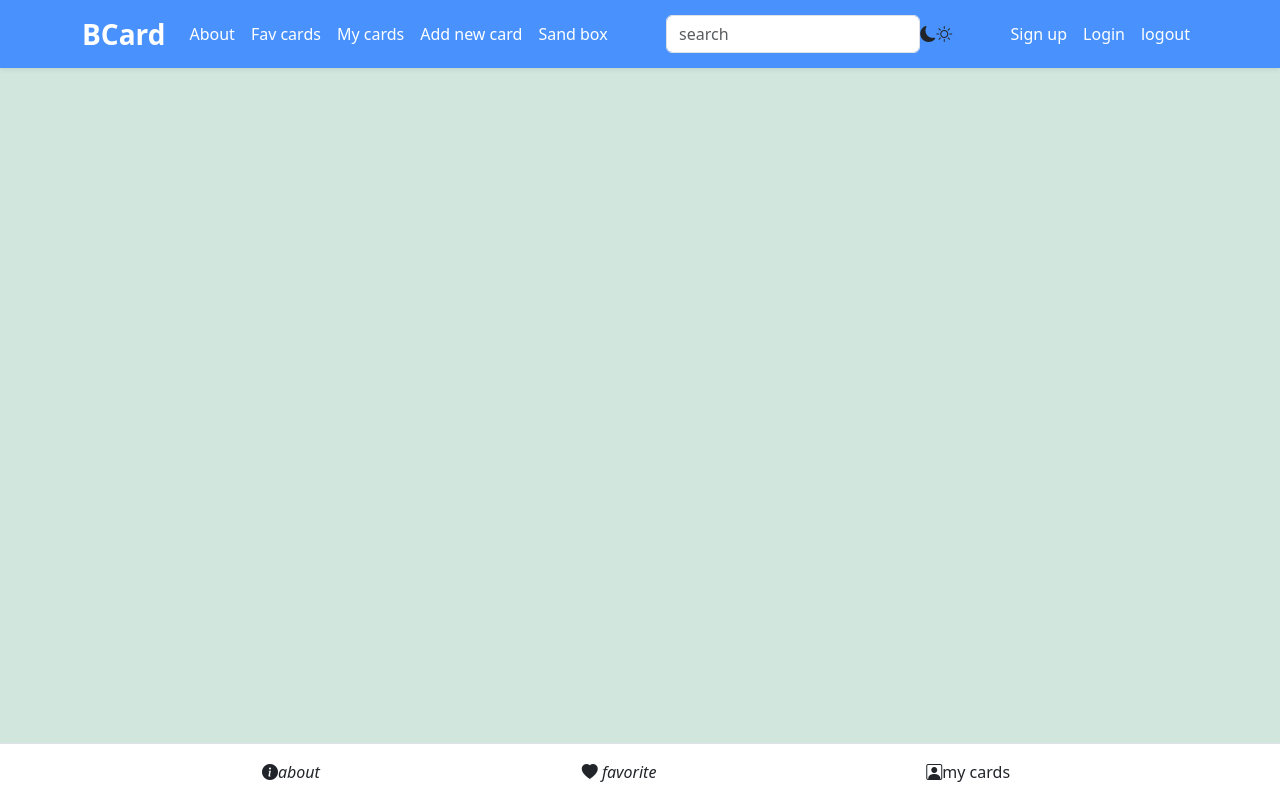
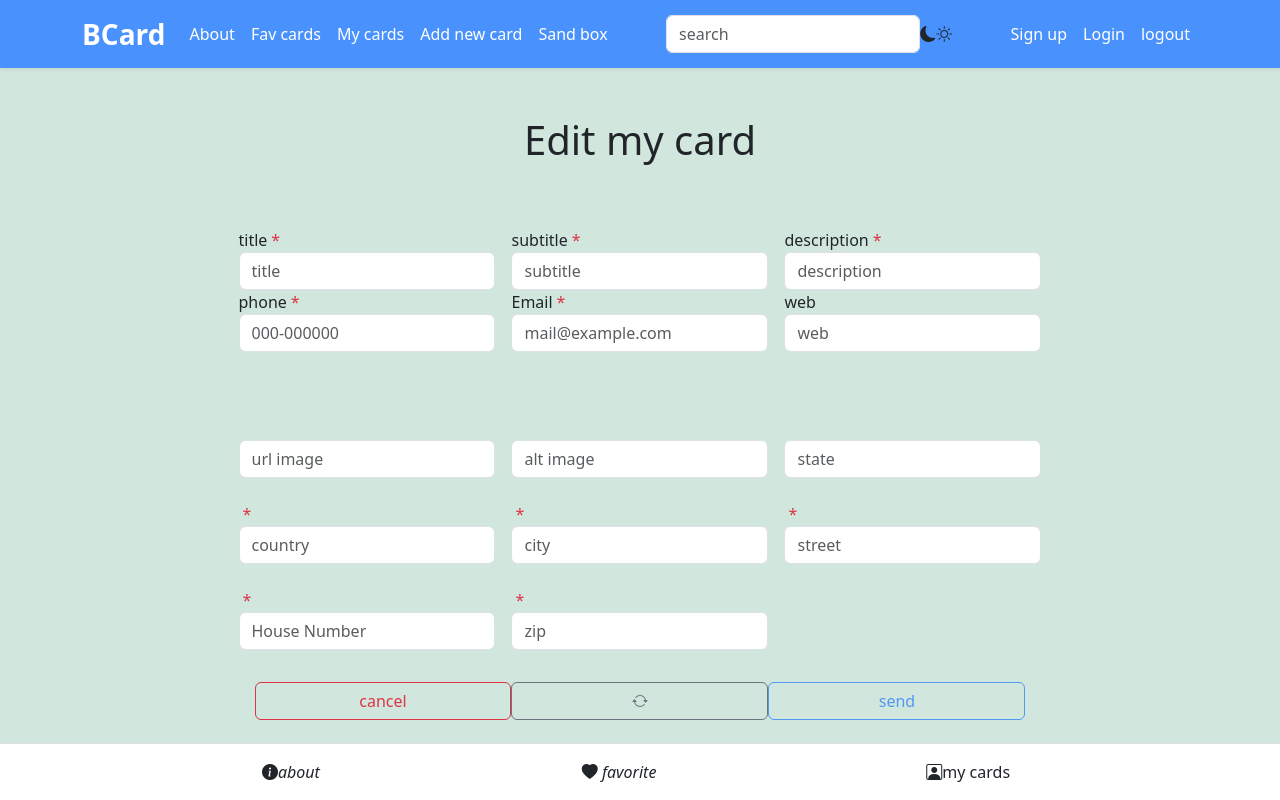
Before and after one commit to tirza7176/projsectreact, a React (Vite) app: page /editCard in a window 1280 px wide. Built offline with nearby package versions, Linux system fonts and the light colour scheme.

Commit message:
add edit card

```diff
--- a/src/App.jsx
+++ b/src/App.jsx
@@ -13,6 +13,7 @@ import SignOut from "./pages/signout";
 import Mycards from "./pages/mycards";
 import CreateCard from "./pages/createCard";
 import FavCards from "./pages/favcard";
+import EditCard from "./pages/editCard";
 function App() {
   return (
     <div className="min-vh-100 d-flex flex-column">
@@ -28,6 +29,7 @@ function App() {
           <Route path="/signout" element={<SignOut />} />
           <Route path="/mycards" element={<Mycards />} />
           <Route path="/addnewcard" element={<CreateCard />} />
+          <Route path="/editCard" element={<EditCard />} />
           <Route path="/favcard" element={<FavCards />} />
         </Routes>
       </main>
--- a/src/components/card.jsx
+++ b/src/components/card.jsx
@@ -2,9 +2,11 @@ import { Link } from "react-router";
 import cardService from "../services/cardServics";
 import { useContext, useState, useEffect } from "react";
 import { authContext } from "../contexts/AuthContext";
+import { Navigate, useNavigate } from "react-router";
 
 function CardItem({ card }) {
   const { user } = useContext(authContext);
+  const navigate = useNavigate();
   const { title, subtitle, description, phone, image, address, bizNumber } =
     card;
   const [isLike, setIslike] = useState(false);
@@ -23,6 +25,13 @@ function CardItem({ card }) {
       setIslike(liked);
     } catch (error) {
       console.error("Like failed:", err);
+    }
+  }
+  async function handleDeleteCard() {
+    try {
+      const response = await cardService.deleteCard(card._id);
+    } catch (error) {
+      console.error(error);
     }
   }
   return (
@@ -61,12 +70,19 @@ function CardItem({ card }) {
             }`}
           ></i>
         </button>
+        {user?._id === card.user_id && (
+          <>
+            <button onClick={handleDeleteCard}>
+              <i className="bi bi-trash3-fill"></i>
+            </button>
+            <Link to={"editcard"} className="card-link">
+              <i className="bi bi-pencil-fill"></i>
+            </Link>
+          </>
+        )}
         <Link to={"phone"} className="card-link">
           <i className="bi bi-telephone-fill"></i>
         </Link>
-        <button>
-          <i className="bi bi-trash3-fill"></i>
-        </button>
       </div>
     </div>
   );
--- a/src/components/navbar.jsx
+++ b/src/components/navbar.jsx
@@ -44,6 +44,7 @@ function Navbar() {
                 Add new card
               </NavLink>
             </li>
+
             <li className="nav-item">
               <NavLink className="nav-link text-white" to="/sand-box">
                 Sand box
--- a/src/pages/createCard.jsx
+++ b/src/pages/createCard.jsx
@@ -2,7 +2,7 @@ import Pageheader from "../components/pageheader";
 import Input from "../components/input";
 import { useFormik } from "formik";
 import Joi from "joi";
-
+import cardService from "../services/cardServics";
 import { useState } from "react";
 import { Navigate, useNavigate } from "react-router";
 function CreateCard() {
--- a/src/pages/editCard.jsx
+++ b/src/pages/editCard.jsx
@@ -2,7 +2,7 @@ import Pageheader from "../components/pageheader";
 import Input from "../components/input";
 import { useFormik } from "formik";
 import Joi from "joi";
-
+import cardService from "../services/cardServics";
 import { useState } from "react";
 import { Navigate, useNavigate } from "react-router";
 function EditCard() {
@@ -33,6 +33,9 @@ function EditCard() {
     },
     validate: (values) => {
       const cardSchema = Joi.object({
+        title: Joi.string().min(2).max(256).required(),
+        subtitle: Joi.string().min(2).max(256).required(),
+        description: Joi.string().min(2).max(1024).required(),
         email: Joi.string().min(6).max(255).required().email({ tlds: false }),
         phone: Joi.string().required(),
         web: Joi.string().min(14).max(256).allow(""),
@@ -77,8 +80,8 @@ function EditCard() {
   });
 
   return (
-    <div className="bg-success-subtle d-flex justify-content-center flex-column align-items-center">
-      <Pageheader title="Create new card" />
+    <div className=" mt-5 bg-success-subtle d-flex justify-content-center flex-column align-items-center">
+      <Pageheader title="Edit my card" />
       <div className="mt-5">
         <form
           onSubmit={handleSubmit}
@@ -98,8 +101,7 @@ function EditCard() {
               placeholder="title"
               required
             />
-          </div>
-          <div className="row g-3">
+
             <Input
               {...getFieldProps("subtitle")}
               error={touched.subtitle ? errors.subtitle : ""}
@@ -108,8 +110,7 @@ function EditCard() {
               placeholder="subtitle"
               required
             />
-          </div>
-          <div className="row g-3">
+
             <Input
               {...getFieldProps("description")}
               error={touched.description ? errors.description : ""}
@@ -214,7 +215,7 @@ function EditCard() {
                   cancel
                 </button>
                 <button
-                  type="button"
+                  type="reset"
                   className=" col-4 btn btn-outline-secondary"
                 >
                   <i className="bi bi-arrow-repeat"></i>
--- a/src/pages/mycards.jsx
+++ b/src/pages/mycards.jsx
@@ -25,6 +25,7 @@ function Mycards() {
   }, [user]);
 
   if (!user) return <p>Log in to see your cards.</p>;
+
   return (
     <div className="container bs-success-bg-subtle">
       <PageHeader title="welcome to your personal area" />
--- a/src/pages/signup.jsx
+++ b/src/pages/signup.jsx
@@ -93,6 +93,7 @@ function Signup(params) {
 
   return (
     <div className="bg-success-subtle d-flex justify-content-center flex-column align-items-center">
+      {user && <Navigate to="/" />}
       <Pageheader title="register" />
       <div className="mt-5">
         <form
--- a/src/services/userService.js
+++ b/src/services/userService.js
@@ -6,12 +6,15 @@ function createUser(user) {
     return httpService.post("/users", user)
 }
 async function login(credentials) {
-    const response = await httpService.post("/users/login", credentials);
-    console.log("Login response from server:", response.data)
-    setToken(response.data)
+    try {
+        const response = await httpService.post("/users/login", credentials);
+        console.log("Login response from server:", response.data)
+        setToken(response.data)
+        return response;
+    } catch (error) {
+        console.log(error);
 
-
-    return response;
+    }
 }
 function logout() {
     setToken(null)
```
